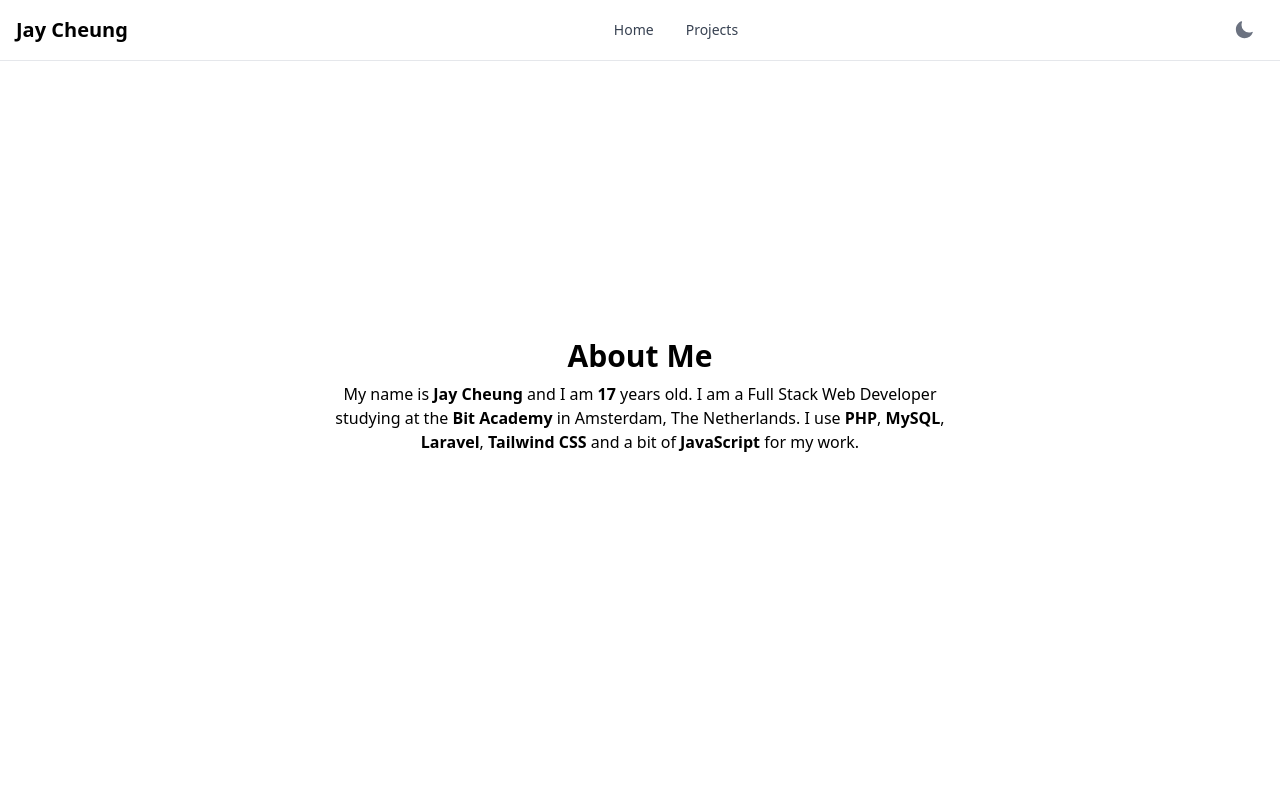
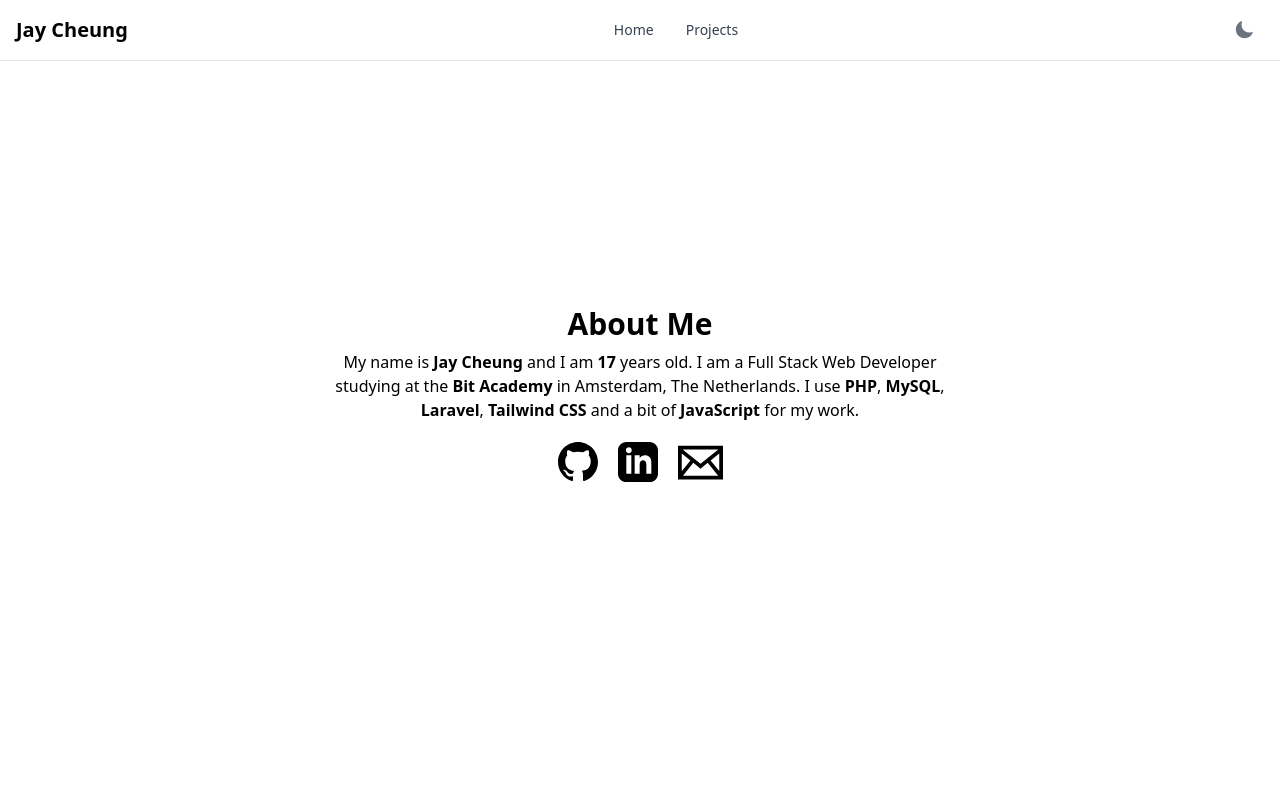
Before and after one commit to praxand/praxand.github.io, a website: page index.html in a window 1280 px wide. Shown: the top 800 px of the page. Drawn offline with Linux system fonts and the light colour scheme.

Commit message:
added github, linkedin & mail

```diff
--- a/index.html
+++ b/index.html
@@ -51,6 +51,7 @@
         <div id="home" class="h-screen flex justify-center flex-col">
             <div class="container mx-auto lg:max-w-screen-sm">
                 <h2 class="text-3xl font-bold text-center dark:text-white">About Me</h2>
+
                 <p class="text-center py-2 dark:text-white">My name is
                     <span class="font-bold">Jay Cheung</span> and I am
                     <span class="font-bold">17</span> years old. I am a Full Stack Web Developer studying at the
@@ -61,6 +62,38 @@
                     <span class="font-bold">Tailwind CSS</span> and a bit of
                     <span class="font-bold">JavaScript</span> for my work.
                 </p>
+
+                <div class="flex justify-center">
+                    <button class="p-2.5 dark:text-white">
+                        <a href="https://github.com/praxand">
+                            <svg xmlns="http://www.w3.org/2000/svg" fill="currentColor" width="40" height="40"
+                                viewBox="0 0 24 24">
+                                <path
+                                    d="M12 0c-6.626 0-12 5.373-12 12 0 5.302 3.438 9.8 8.207 11.387.599.111.793-.261.793-.577v-2.234c-3.338.726-4.033-1.416-4.033-1.416-.546-1.387-1.333-1.756-1.333-1.756-1.089-.745.083-.729.083-.729 1.205.084 1.839 1.237 1.839 1.237 1.07 1.834 2.807 1.304 3.492.997.107-.775.418-1.305.762-1.604-2.665-.305-5.467-1.334-5.467-5.931 0-1.311.469-2.381 1.236-3.221-.124-.303-.535-1.524.117-3.176 0 0 1.008-.322 3.301 1.23.957-.266 1.983-.399 3.003-.404 1.02.005 2.047.138 3.006.404 2.291-1.552 3.297-1.23 3.297-1.23.653 1.653.242 2.874.118 3.176.77.84 1.235 1.911 1.235 3.221 0 4.609-2.807 5.624-5.479 5.921.43.372.823 1.102.823 2.222v3.293c0 .319.192.694.801.576 4.765-1.589 8.199-6.086 8.199-11.386 0-6.627-5.373-12-12-12z" />
+                            </svg>
+                        </a>
+                    </button>
+
+                    <button class="p-2.5 dark:text-white">
+                        <a href="https://www.linkedin.com/in/jay-cheung/">
+                            <svg xmlns="http://www.w3.org/2000/svg" fill="currentColor" width="40" height="40"
+                                viewBox="0 0 24 24">
+                                <path
+                                    d="M19 0h-14c-2.761 0-5 2.239-5 5v14c0 2.761 2.239 5 5 5h14c2.762 0 5-2.239 5-5v-14c0-2.761-2.238-5-5-5zm-11 19h-3v-11h3v11zm-1.5-12.268c-.966 0-1.75-.79-1.75-1.764s.784-1.764 1.75-1.764 1.75.79 1.75 1.764-.783 1.764-1.75 1.764zm13.5 12.268h-3v-5.604c0-3.368-4-3.113-4 0v5.604h-3v-11h3v1.765c1.396-2.586 7-2.777 7 2.476v6.759z" />
+                            </svg>
+                        </a>
+                    </button>
+
+                    <button class="p-2.5 dark:text-white">
+                        <a href="mailto:jay.cheung2005@gmail.com">
+                            <svg xmlns="http://www.w3.org/2000/svg" fill="currentColor" width="45" height="45"
+                                viewBox="0 0 24 24">
+                                <path
+                                    d="M0 3v18h24v-18h-24zm6.623 7.929l-4.623 5.712v-9.458l4.623 3.746zm-4.141-5.929h19.035l-9.517 7.713-9.518-7.713zm5.694 7.188l3.824 3.099 3.83-3.104 5.612 6.817h-18.779l5.513-6.812zm9.208-1.264l4.616-3.741v9.348l-4.616-5.607z" />
+                            </svg>
+                        </a>
+                    </button>
+                </div>
             </div>
         </div>
 
```
Also changed, not shown: css/style.css.
